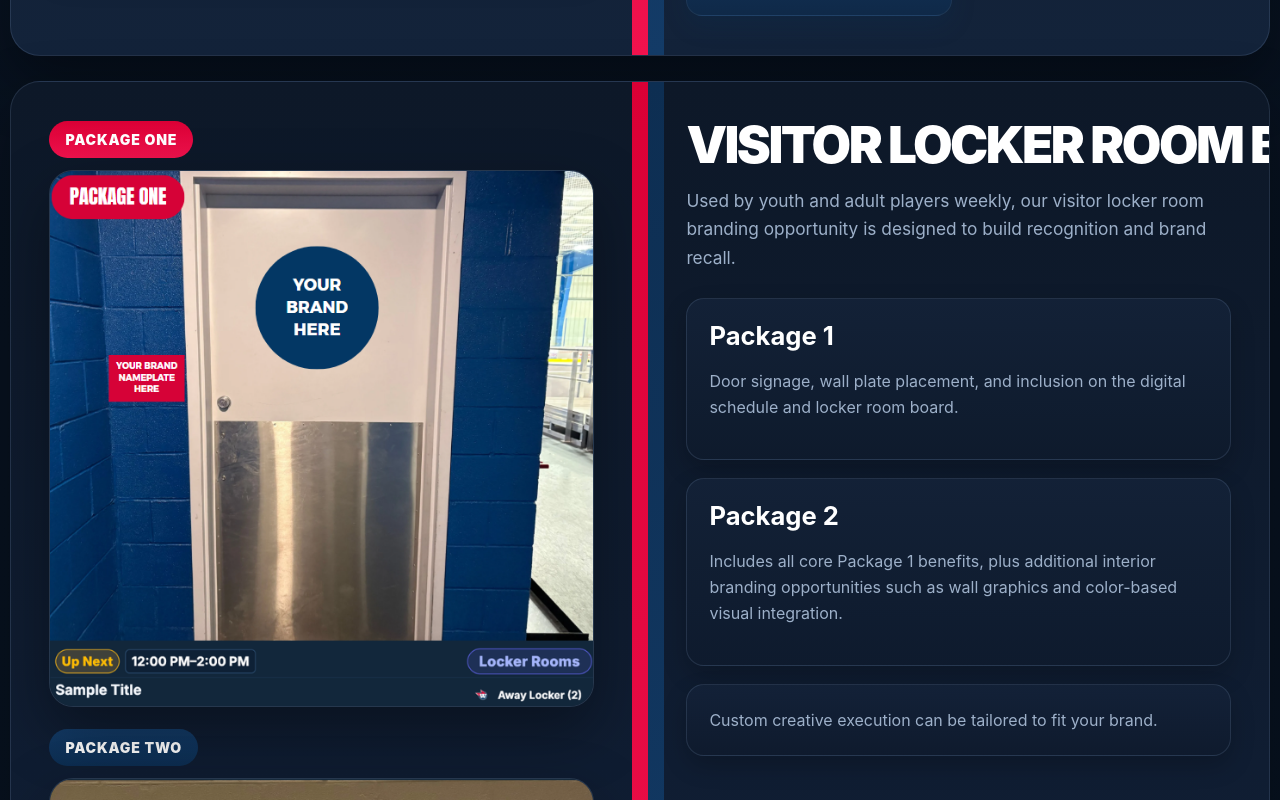
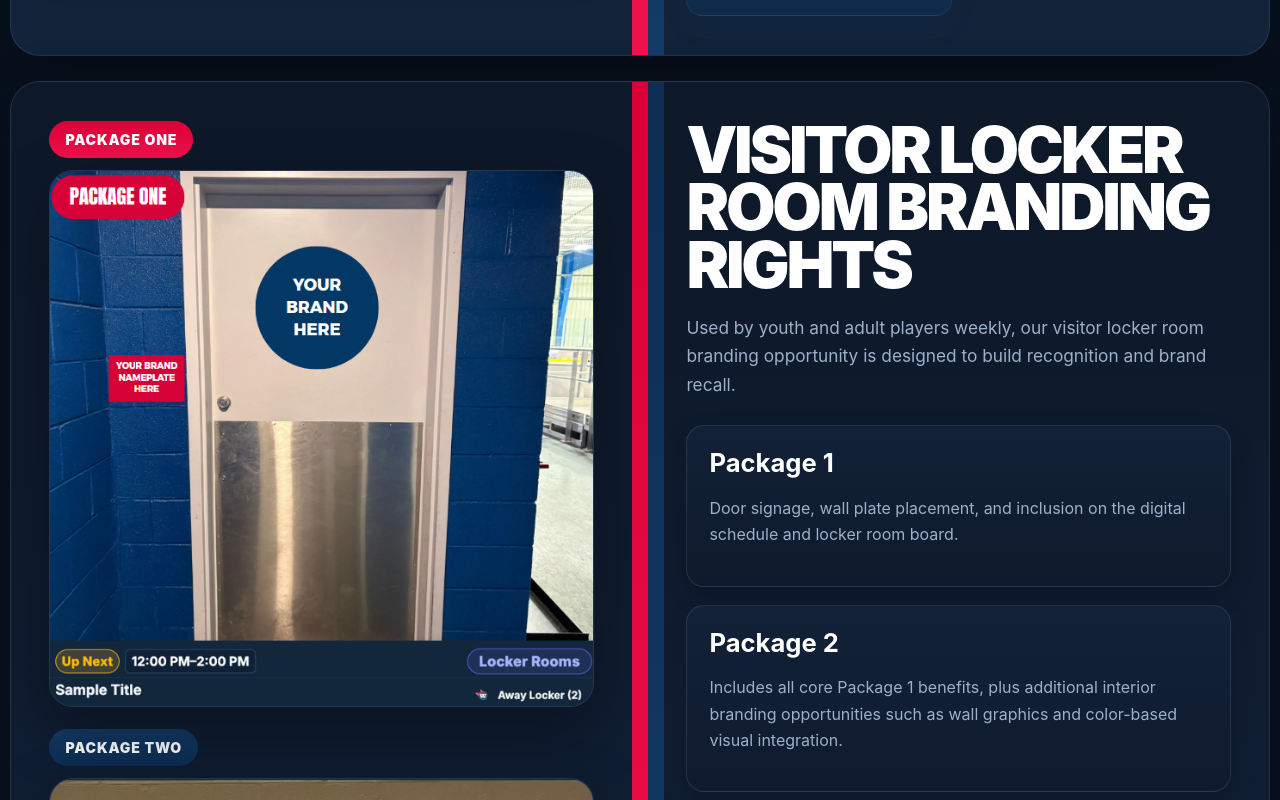
Before and after one commit to Avmannino/ad_partnership_guide, a React (Vite) app: page / in a window 1280 px wide. Shown: the part 3160-3960 px from the top of the page. Built offline with nearby package versions, Linux system fonts and the light colour scheme.

Commit message:
Changed Header Overlap

```diff
--- a/src/App.css
+++ b/src/App.css
@@ -97,12 +97,18 @@ img {
 .sectionTitle h2 {
   margin: 0;
   color: #ffffff;
-  font-size: clamp(2.15rem, 4vw, 4.2rem);
+  font-size: clamp(2.15rem, 5vw, 5.2rem);
   line-height: 0.9;
   letter-spacing: -0.05em;
   text-transform: uppercase;
   font-weight: 900;
+  text-wrap: balance;
+}
+
+.dasherTitle h2 {
+  font-size: clamp(2.15rem, 4vw, 4.2rem);
   white-space: nowrap;
+  text-wrap: nowrap;
 }
 
 .sectionIntro {
--- a/src/App.jsx
+++ b/src/App.jsx
@@ -36,9 +36,9 @@ const contactPeople = [
   },
 ];
 
-function SectionTitle({ eyebrow, title, intro, align = "left" }) {
+function SectionTitle({ eyebrow, title, intro, align = "left", className = "" }) {
   return (
-    <div className={`sectionTitle sectionTitle--${align}`}>
+    <div className={`sectionTitle sectionTitle--${align} ${className}`}>
       {eyebrow ? <p className="eyebrow">{eyebrow}</p> : null}
       <h2>{title}</h2>
       {intro ? <p className="sectionIntro">{intro}</p> : null}
@@ -165,6 +165,7 @@ export default function App() {
             <SectionTitle
               eyebrow=""
               title="DASHER BOARDS"
+              className="dasherTitle"
               intro="Placed on the interior rink wall, dasher board placements help improve brand visibility, create memorability, and generate engagement."
             />
 
```
